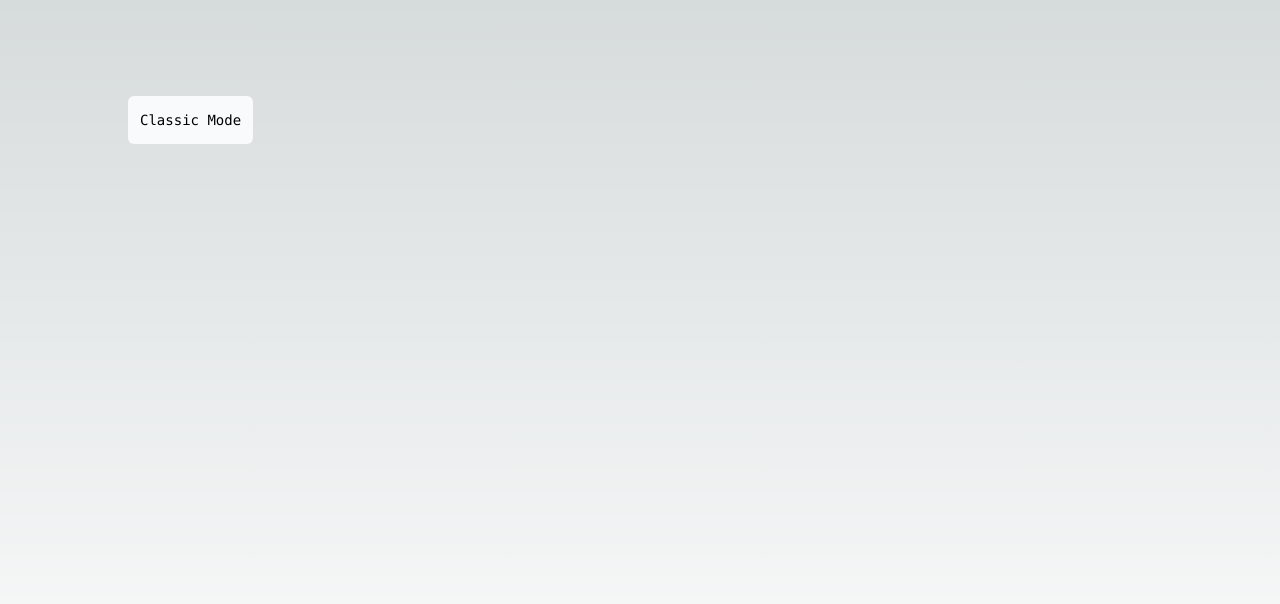
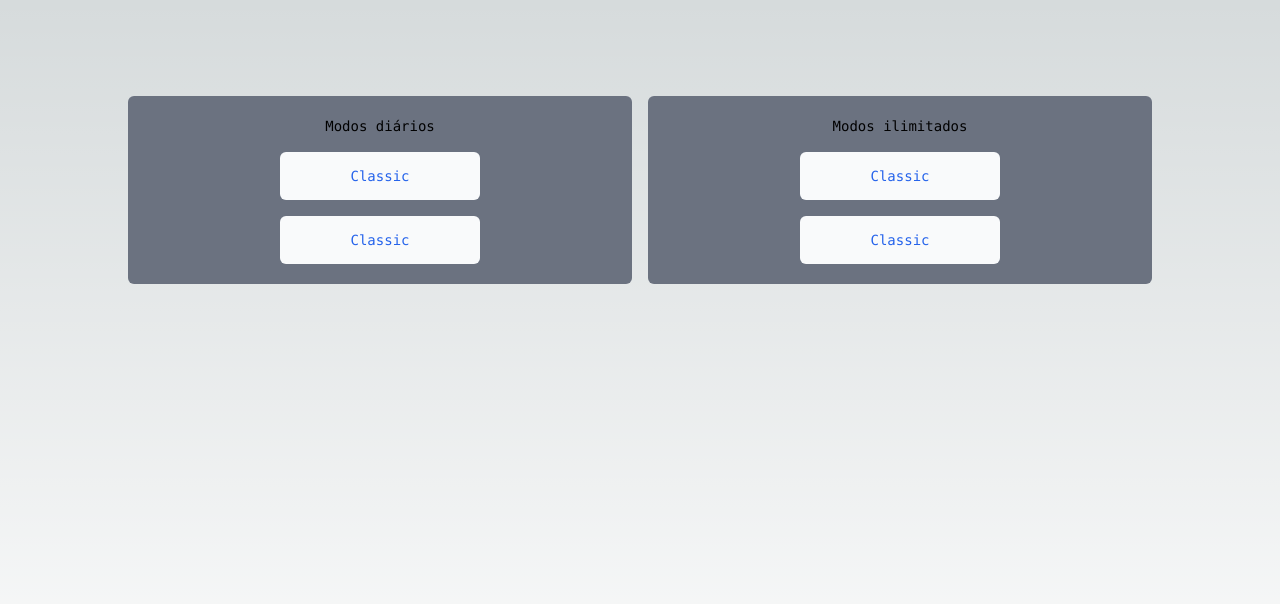
Before and after one commit to NGustavo011/yugiohdle-web, a Next.js app: page / in a window 1280 px wide. Shown: the top 604 px of the page. Built offline with nearby package versions, Linux system fonts and the light colour scheme.

Commit message:
feat: separe in modes

```diff
--- a/src/app/classic-mode/page.tsx
+++ /dev/null
@@ -1,25 +0,0 @@
-import Link from "next/link";
-
-export default function ClassicMode() {
-  return (
-    <main className="flex min-h-screen flex-col items-center justify-between p-24">
-      <div className="z-10 max-w-5xl w-full items-center justify-between font-mono text-sm lg:flex">
-        <Link
-            key={"Daily"}
-            href={"classic-mode/daily"}
-            className="flex h-[48px] grow items-center justify-center gap-2 rounded-md bg-gray-50 p-3 text-sm font-medium hover:bg-sky-100 hover:text-blue-600 md:flex-none md:justify-start md:p-2 md:px-3"
-        >
-          <p className="hidden md:block">{"Daily"}</p>
-        </Link>
-
-        <Link
-            key={"Unlimited"}
-            href={"classic-mode/unlimited"}
-            className="flex h-[48px] grow items-center justify-center gap-2 rounded-md bg-gray-50 p-3 text-sm font-medium hover:bg-sky-100 hover:text-blue-600 md:flex-none md:justify-start md:p-2 md:px-3"
-        >
-          <p className="hidden md:block">{"Unlimited"}</p>
-        </Link>
-      </div>
-    </main>
-  );
-}
--- a/src/app/page.tsx
+++ b/src/app/page.tsx
@@ -1,16 +1,20 @@
-import Link from "next/link";
+import { ButtonMode } from "@/components/button-mode";
+import { CardMode } from "@/components/card-mode";
 
 export default function Home() {
   return (
     <main className="flex min-h-screen flex-col items-center justify-between p-24">
       <div className="z-10 max-w-5xl w-full items-center justify-between font-mono text-sm lg:flex">
-        <Link
-            key={"Classic Mode"}
-            href={"classic-mode"}
-            className="flex h-[48px] grow items-center justify-center gap-2 rounded-md bg-gray-50 p-3 text-sm font-medium hover:bg-sky-100 hover:text-blue-600 md:flex-none md:justify-start md:p-2 md:px-3"
-        >
-          <p className="hidden md:block">{"Classic Mode"}</p>
-        </Link>
+        <div className="grid grid-cols-2 gap-y-20 gap-x-4 w-full">
+          <CardMode title="Modos diários">
+            <ButtonMode title="Classic" href="/classic-mode/daily" />
+            <ButtonMode title="Classic" href="/classic-mode/daily" />
+          </CardMode>
+          <CardMode title="Modos ilimitados">
+            <ButtonMode title="Classic" href="/classic-mode/unlimited" />
+            <ButtonMode title="Classic" href="/classic-mode/unlimited" />
+          </CardMode>
+        </div>
       </div>
     </main>
   );
--- /dev/null
+++ b/src/components/button-mode/index.tsx
@@ -0,0 +1,22 @@
+import Link from "next/link"
+
+type ButtonModeProps = {
+    title: string,
+    href: string
+}
+
+export const ButtonMode = ({title, href}: ButtonModeProps) => {
+    return (
+        <>
+            <div className="flex justify-center">
+                <Link
+                    key={title}
+                    href={href}
+                    className="flex h-[48px] w-[200px] items-center justify-center rounded-md bg-gray-50 p-3 hover:bg-sky-100 text-blue-600"
+                >
+                    <p className="hidden md:block">{title}</p>
+                </Link>
+            </div>
+        </>
+    )
+}
--- /dev/null
+++ b/src/components/card-mode/index.tsx
@@ -0,0 +1,17 @@
+import { ReactNode } from "react"
+
+export type CardModeProps = {
+    title: string
+    children: ReactNode
+}
+
+export const CardMode = ({title, children}: CardModeProps) => {
+    return (
+        <>
+            <div className="flex justify-center flex-col items-center bg-gray-500 rounded-md py-5 gap-4">
+                <p>{title}</p>
+                {children}
+            </div>
+        </>
+    )
+}
```
